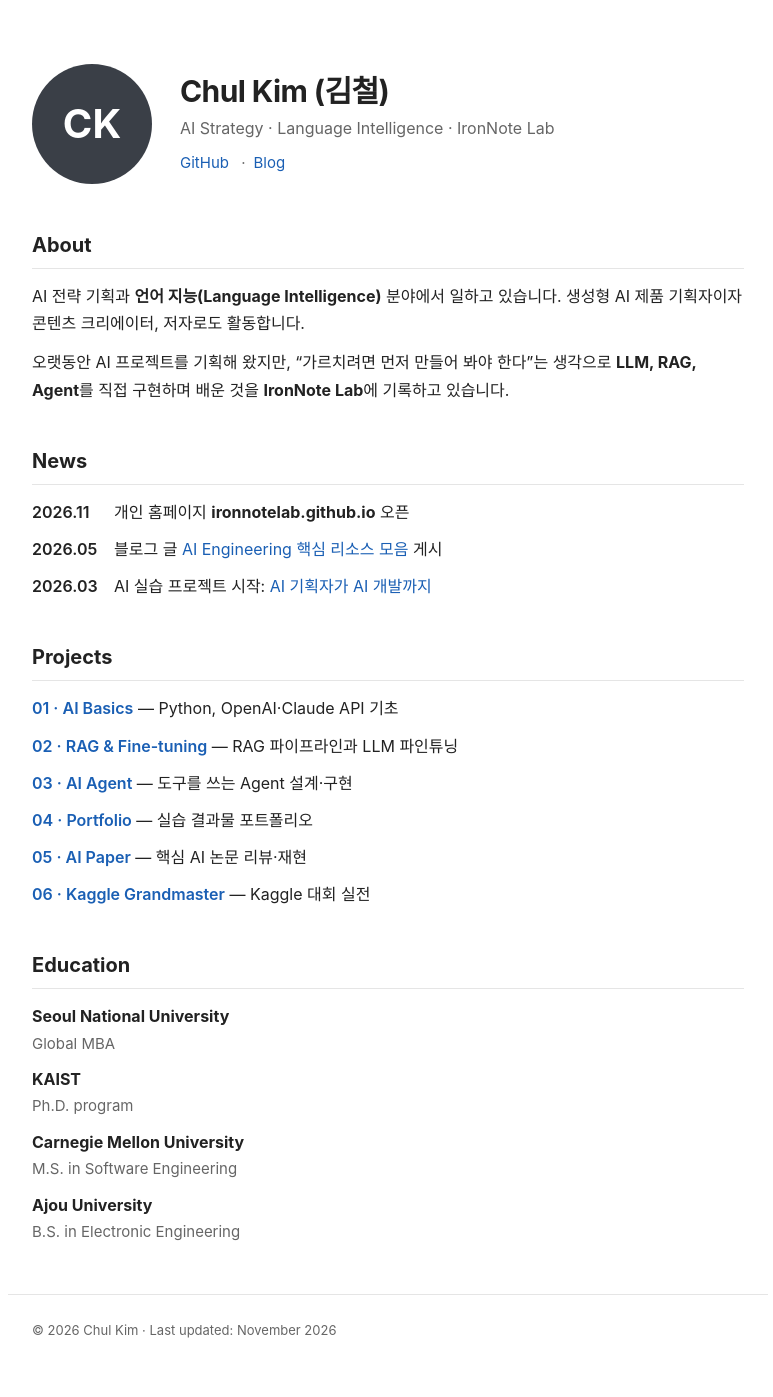
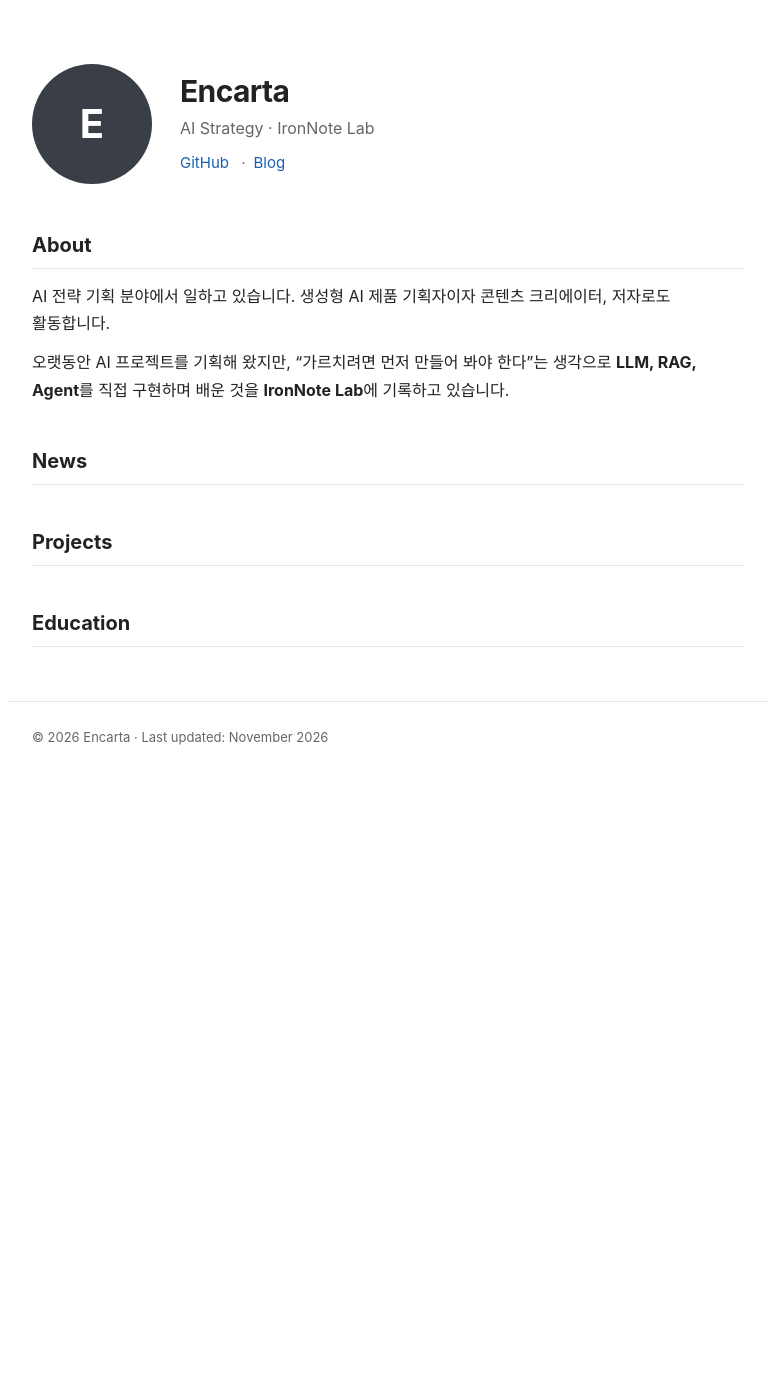
Before and after one commit to ironnotelab/ironnotelab.github.io, a plain HTML site: page index.html in a window 1280 px wide. Shown: the whole page, without its empty margins (252-1025 px from the left). After the commit the page ends 804 px from the top, so only its background shows below. Drawn offline with Linux system fonts and the light colour scheme; a web font is replaced by a local one.

Commit message:
Rename to Encarta, trim sections to headings
Co-Authored-By: Claude Opus 5.5 <noreply@anthropic.com>
Claude-Session: https://claude.ai/code/session_01KYDZbpae4Zjdb4Zv9YAgrH

```diff
--- a/index.html
+++ b/index.html
@@ -3,8 +3,8 @@
 <head>
 <meta charset="UTF-8">
 <meta name="viewport" content="width=device-width, initial-scale=1.0">
-<title>Chul Kim · IronNote Lab</title>
-<meta name="description" content="Chul Kim — AI strategy, language intelligence, and hands-on AI notes.">
+<title>Encarta · IronNote Lab</title>
+<meta name="description" content="Encarta — AI strategy and hands-on AI notes.">
 <link rel="stylesheet" href="https://cdn.jsdelivr.net/gh/orioncactus/pretendard@v1.3.9/dist/web/static/pretendard.min.css">
 <style>
   :root{--ink:#222;--muted:#666;--line:#e5e5e5;--link:#1a5fb4;--bg:#fff}
@@ -42,11 +42,11 @@
 <main>
 
   <header class="profile">
-    <img class="avatar" src="photo.jpg" alt="Chul Kim"
-      onerror="this.outerHTML='<div class=&quot;avatar fallback&quot;>CK</div>'">
+    <img class="avatar" src="photo.jpg" alt="Encarta"
+      onerror="this.outerHTML='<div class=&quot;avatar fallback&quot;>E</div>'">
     <div>
-      <h1>Chul Kim (김철)</h1>
-      <div class="affil">AI Strategy · Language Intelligence · IronNote Lab</div>
+      <h1>Encarta</h1>
+      <div class="affil">AI Strategy · IronNote Lab</div>
       <div class="links">
         <a href="https://github.com/ironnotelab">GitHub</a>
         <a href="https://github.com/ironnotelab/ChulCode.github.io">Blog</a>
@@ -56,42 +56,23 @@
 
   <section>
     <h2>About</h2>
-    <p>AI 전략 기획과 <b>언어 지능(Language Intelligence)</b> 분야에서 일하고 있습니다. 생성형 AI 제품 기획자이자 콘텐츠 크리에이터, 저자로도 활동합니다.</p>
+    <p>AI 전략 기획 분야에서 일하고 있습니다. 생성형 AI 제품 기획자이자 콘텐츠 크리에이터, 저자로도 활동합니다.</p>
     <p>오랫동안 AI 프로젝트를 기획해 왔지만, “가르치려면 먼저 만들어 봐야 한다”는 생각으로 <b>LLM, RAG, Agent</b>를 직접 구현하며 배운 것을 <b>IronNote Lab</b>에 기록하고 있습니다.</p>
   </section>
 
   <section>
     <h2>News</h2>
-    <ul>
-      <li><span class="date">2026.11</span>개인 홈페이지 <b>ironnotelab.github.io</b> 오픈</li>
-      <li><span class="date">2026.05</span>블로그 글 <a href="https://github.com/ironnotelab/ChulCode.github.io/blob/main/content/posts/ai-engineering-resources.md">AI Engineering 핵심 리소스 모음</a> 게시</li>
-      <li><span class="date">2026.03</span>AI 실습 프로젝트 시작: <a href="https://github.com/ironnotelab/ChulCode.github.io/blob/main/content/posts/hello-world.md">AI 기획자가 AI 개발까지</a></li>
-    </ul>
   </section>
 
   <section>
     <h2>Projects</h2>
-    <ul class="proj">
-      <li><a href="https://github.com/ironnotelab/01-ai-basics"><b>01 · AI Basics</b></a> — Python, OpenAI·Claude API 기초</li>
-      <li><a href="https://github.com/ironnotelab/02-rag-finetuning"><b>02 · RAG &amp; Fine-tuning</b></a> — RAG 파이프라인과 LLM 파인튜닝</li>
-      <li><a href="https://github.com/ironnotelab/03-ai-agent"><b>03 · AI Agent</b></a> — 도구를 쓰는 Agent 설계·구현</li>
-      <li><a href="https://github.com/ironnotelab/04-portfolio"><b>04 · Portfolio</b></a> — 실습 결과물 포트폴리오</li>
-      <li><a href="https://github.com/ironnotelab/05-ai-paper"><b>05 · AI Paper</b></a> — 핵심 AI 논문 리뷰·재현</li>
-      <li><a href="https://github.com/ironnotelab/06-kaggle-grandmaster"><b>06 · Kaggle Grandmaster</b></a> — Kaggle 대회 실전</li>
-    </ul>
   </section>
 
   <section>
     <h2>Education</h2>
-    <ul>
-      <li class="row"><div><b>Seoul National University</b><div class="sub">Global MBA</div></div></li>
-      <li class="row"><div><b>KAIST</b><div class="sub">Ph.D. program</div></div></li>
-      <li class="row"><div><b>Carnegie Mellon University</b><div class="sub">M.S. in Software Engineering</div></div></li>
-      <li class="row"><div><b>Ajou University</b><div class="sub">B.S. in Electronic Engineering</div></div></li>
-    </ul>
   </section>
 
 </main>
-<footer>© 2026 Chul Kim · Last updated: November 2026</footer>
+<footer>© 2026 Encarta · Last updated: November 2026</footer>
 </body>
 </html>
```
